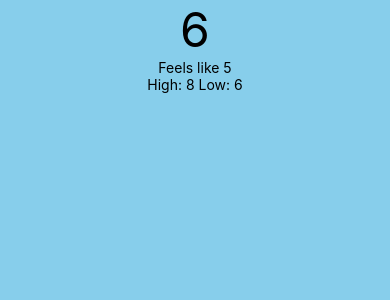
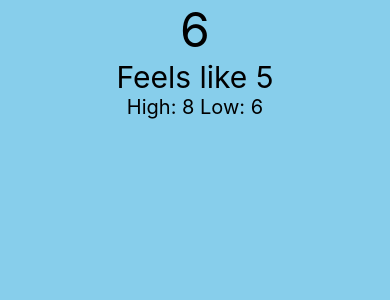
Before and after one commit to IsmailMuhammed2019/weatherApp, a React Native app: screen / in a window 390 px wide. Shown: the top 300 px of the page. Built offline with nearby package versions, Linux system fonts and the light colour scheme.

Commit message:
apply styling to components

```diff
--- a/App.js
+++ b/App.js
@@ -26,6 +26,14 @@ const styles = StyleSheet.create ({
   temp: {
     color: 'black',
     fontSize: 48
+  },
+  feels: {
+    fontSize: 30,
+    color: 'black'
+  },
+  highLow: {
+    fontSize: 20,
+    color: 'black'
   }
 })
 export default App;
```
